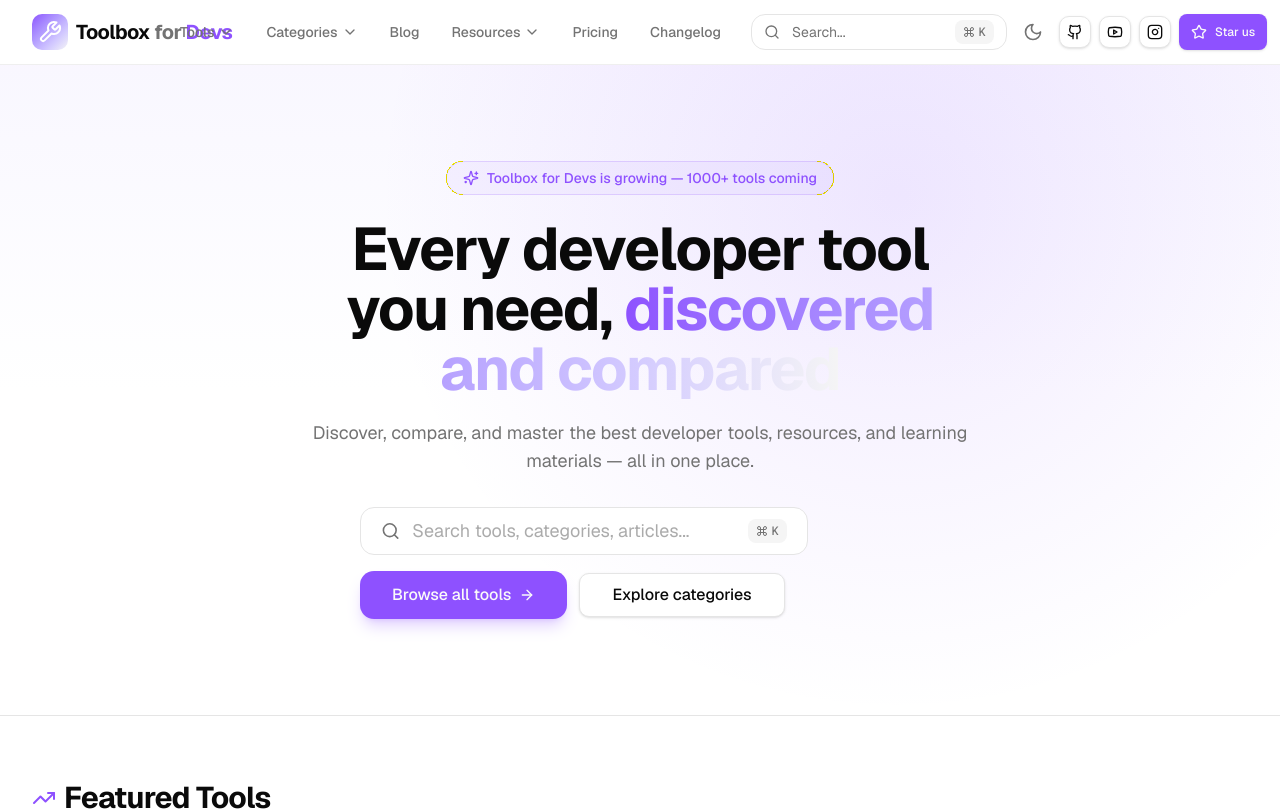
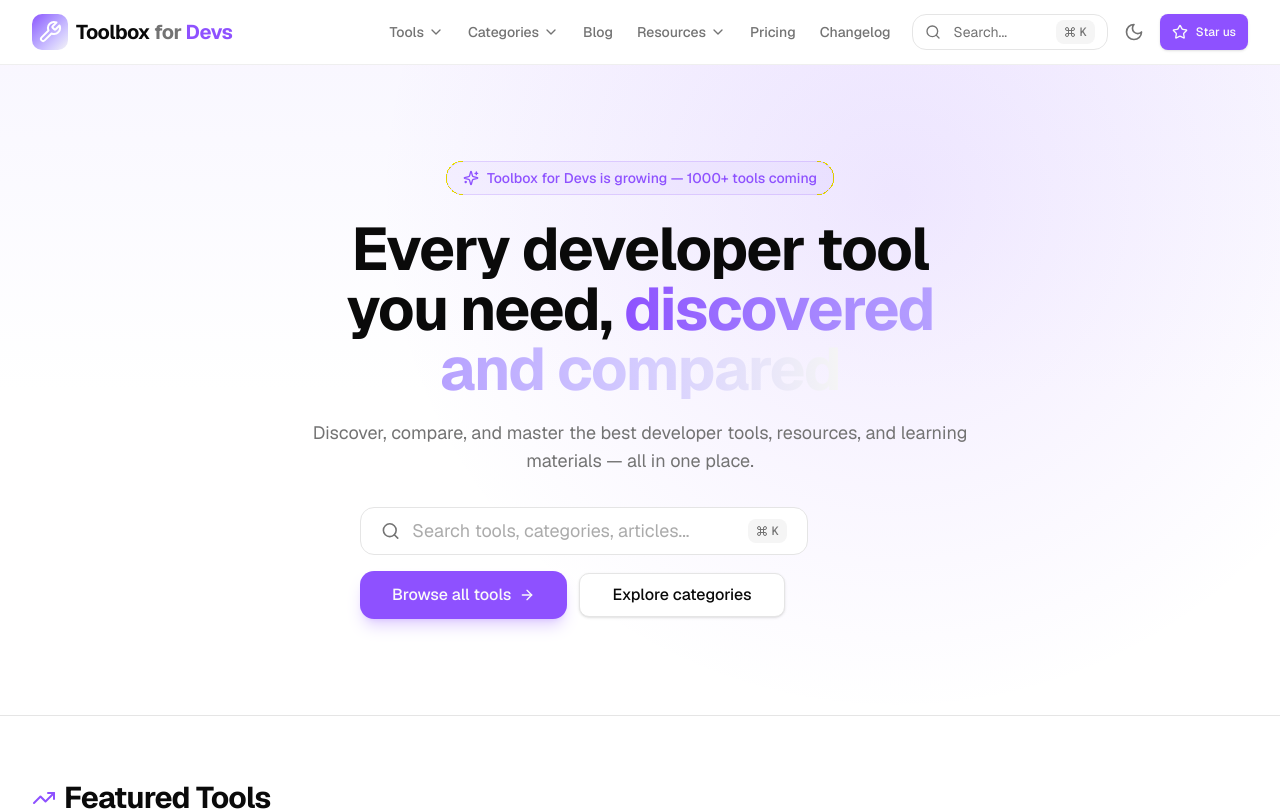
Before and after one commit to ManishAcharS/devtools-hub, a Next.js app: page / in a window 1280 px wide. Shown: the top 811 px of the page. Built offline with nearby package versions, Linux system fonts and the light colour scheme.

Commit message:
Fix header layout: prevent logo overlap and center navigation

```diff
--- a/src/components/layout/desktop-navigation.tsx
+++ b/src/components/layout/desktop-navigation.tsx
@@ -62,7 +62,7 @@
                   aria-haspopup={hasMegaMenu ? 'menu' : undefined}
                   onMouseEnter={() => !hasMegaMenu && undefined}
                   className={cn(
-                    'hover-glow inline-flex items-center gap-1 rounded-lg px-3.5 py-2 text-sm font-medium transition-colors',
+                    'hover-glow inline-flex items-center gap-1 rounded-lg px-2.5 py-2 text-sm font-medium whitespace-nowrap transition-colors',
                     active
                       ? 'text-primary bg-primary/10'
                       : 'text-muted-foreground hover:text-foreground hover:bg-muted'
--- a/src/components/layout/header.tsx
+++ b/src/components/layout/header.tsx
@@ -74,8 +74,8 @@
         )}
       >
         <div className="mx-auto max-w-7xl px-4 sm:px-6 lg:px-8">
-          <div className="flex h-16 items-center justify-between gap-4">
-            <div className="flex items-center gap-3">
+          <div className="flex h-16 items-center gap-3">
+            <div className="flex min-w-0 flex-1 items-center gap-2.5">
               <button
                 onClick={() => setMobileOpen(true)}
                 className="text-muted-foreground hover:text-foreground hover:bg-muted rounded-lg p-2 transition-colors lg:hidden"
@@ -86,13 +86,13 @@
               <Logo />
             </div>
 
-            <DesktopNavigation className="hidden lg:flex" />
+            <DesktopNavigation />
 
-            <div className="flex items-center gap-2">
+            <div className="flex min-w-0 flex-1 items-center justify-end gap-2">
               <button
                 type="button"
                 onClick={openSearch}
-                className="border-border bg-background text-muted-foreground hover:text-foreground focus-within:border-primary/50 focus-within:ring-primary/20 hidden h-9 w-64 items-center gap-3 rounded-xl border px-3 text-sm transition-all focus-within:ring-2 focus-visible:outline-none md:flex"
+                className="border-border bg-background text-muted-foreground hover:text-foreground focus-within:border-primary/50 focus-within:ring-primary/20 hidden h-9 w-64 items-center gap-3 rounded-xl border px-3 text-sm transition-all focus-within:ring-2 focus-visible:outline-none xl:flex"
                 aria-label="Open search"
               >
                 <Search className="h-4 w-4 flex-shrink-0" aria-hidden="true" />
@@ -102,7 +102,7 @@
                 </kbd>
               </button>
               <ThemeToggle />
-              <Button variant="outline" size="icon-sm" asChild className="hidden sm:inline-flex">
+              <Button variant="outline" size="icon-sm" asChild className="hidden 2xl:inline-flex">
                 <a
                   href={siteConfig.links.github}
                   target="_blank"
@@ -113,7 +113,7 @@
                 </a>
               </Button>
               {siteConfig.links.youtube && (
-                <Button variant="outline" size="icon-sm" asChild className="hidden sm:inline-flex">
+                <Button variant="outline" size="icon-sm" asChild className="hidden 2xl:inline-flex">
                   <a
                     href={siteConfig.links.youtube}
                     target="_blank"
@@ -125,7 +125,7 @@
                 </Button>
               )}
               {siteConfig.links.instagram && (
-                <Button variant="outline" size="icon-sm" asChild className="hidden sm:inline-flex">
+                <Button variant="outline" size="icon-sm" asChild className="hidden 2xl:inline-flex">
                   <a
                     href={siteConfig.links.instagram}
                     target="_blank"
@@ -149,7 +149,7 @@
               </Button>
               <Link
                 href="/search"
-                className="text-muted-foreground hover:text-foreground hover:bg-muted inline-flex items-center justify-center rounded-lg p-2 transition-colors md:hidden"
+                className="text-muted-foreground hover:text-foreground hover:bg-muted inline-flex items-center justify-center rounded-lg p-2 transition-colors xl:hidden"
                 aria-label="Search"
               >
                 <span className="sr-only">Search</span>
--- a/src/components/layout/logo.tsx
+++ b/src/components/layout/logo.tsx
@@ -38,7 +38,7 @@
         <Wrench className={s.icon} aria-hidden="true" />
       </span>
       {showText && (
-        <span className={cn('font-bold tracking-tight', s.text, textColor)}>
+        <span className={cn('font-bold tracking-tight whitespace-nowrap', s.text, textColor)}>
           Toolbox<span className="text-muted-foreground"> for </span>
           <span className="text-primary">Devs</span>
         </span>
```
